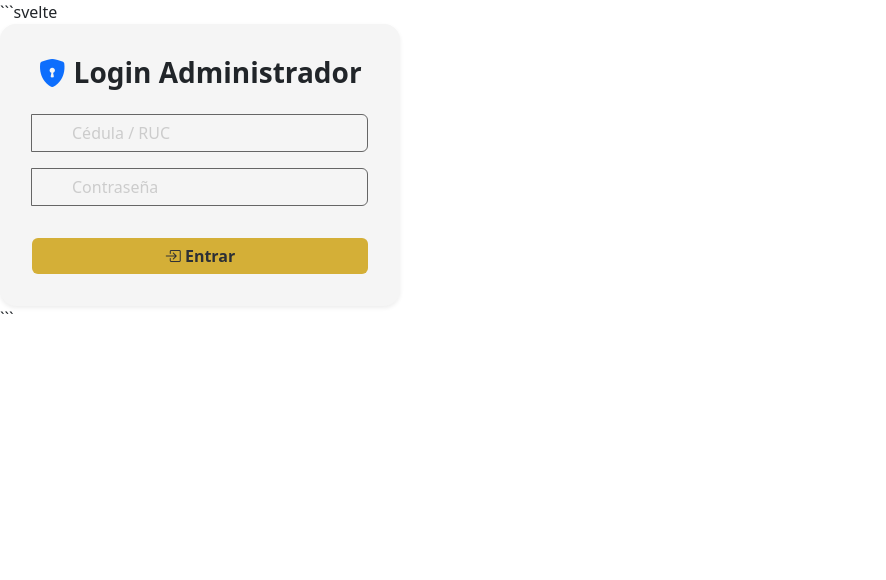
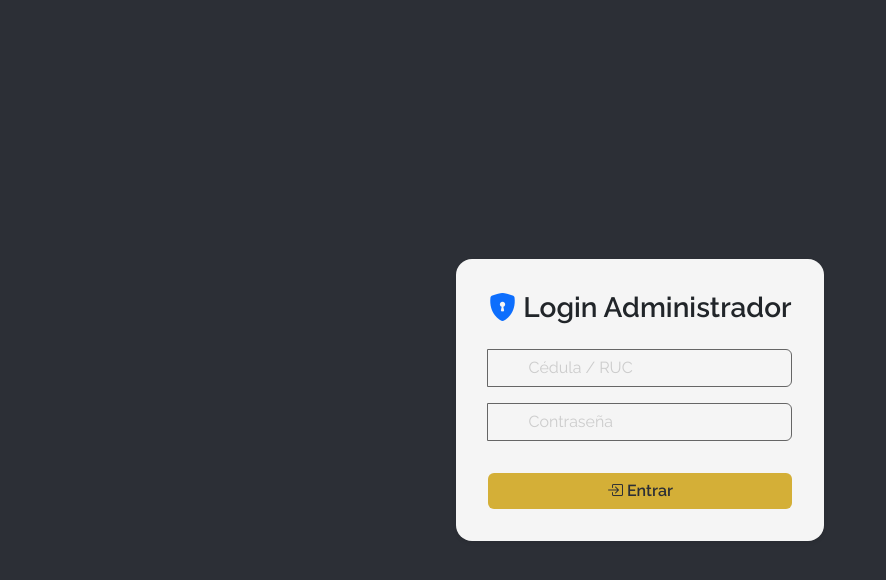
Before and after one commit to PaulaOramas/AdminTragoLoco, a SvelteKit app in the folder admintrago-svelte/: page / in a window 1280 px wide. Shown: the top 580 px of the page, without its empty margins (0-886 px from the left). Built offline with nearby package versions, Linux system fonts and the light colour scheme.

Commit message:
mejora y funcionamiento del login

```diff
--- a/admintrago-svelte/src/styles/site.css
+++ b/admintrago-svelte/src/styles/site.css
@@ -125,3 +125,62 @@ canvas {
     padding: 12px 18px;
   }
 }
+
+
+
+  body, html {
+    height: 100%;
+    margin: 0;
+    background-color: #2c2f36;
+    font-family: 'Raleway', sans-serif;
+    display: flex;
+    justify-content: center;
+    align-items: center;
+    color: #f0db7d;
+  }
+  .login-card {
+    background: whitesmoke;
+    padding: 2rem;
+    border-radius: 1rem;
+    max-width: 400px;
+    width: 100%;
+    box-shadow: 0 6px 20px rgba(0,0,0,0.2);
+    color: #f0db7d;
+  }
+  .form-icon {
+    position: absolute;
+    left: 12px;
+    top: 50%;
+    transform: translateY(-50%);
+    color: #c0c0c0;
+  }
+  .input-group {
+    position: relative;
+  }
+  .input-group input {
+    padding-left: 2.5rem;
+    background-color: whitesmoke;
+    color: black;
+    border: 1px solid #666;
+  }
+  .input-group input::placeholder {
+    color: #cccccc;
+  }
+  .input-group input:focus {
+    border-color: #d4af37;
+    box-shadow: 0 0 5px #d4af37;
+    outline: none;
+  }
+  .btn-primary {
+    background-color: #d4af37;
+    border: none;
+    color: #2c2f36;
+    font-weight: 700;
+  }
+  .btn-primary:hover,
+  .btn-primary:focus {
+    background-color: #f0db7d;
+    border-color: #f0db7d;
+    color: #2c2f36;
+    box-shadow: 0 0 0 0.25rem rgba(244, 208, 63, 0.4);
+  }
```
Also changed, not shown: admintrago-svelte/src/routes/+page.svelte (+19 -14 lines).
